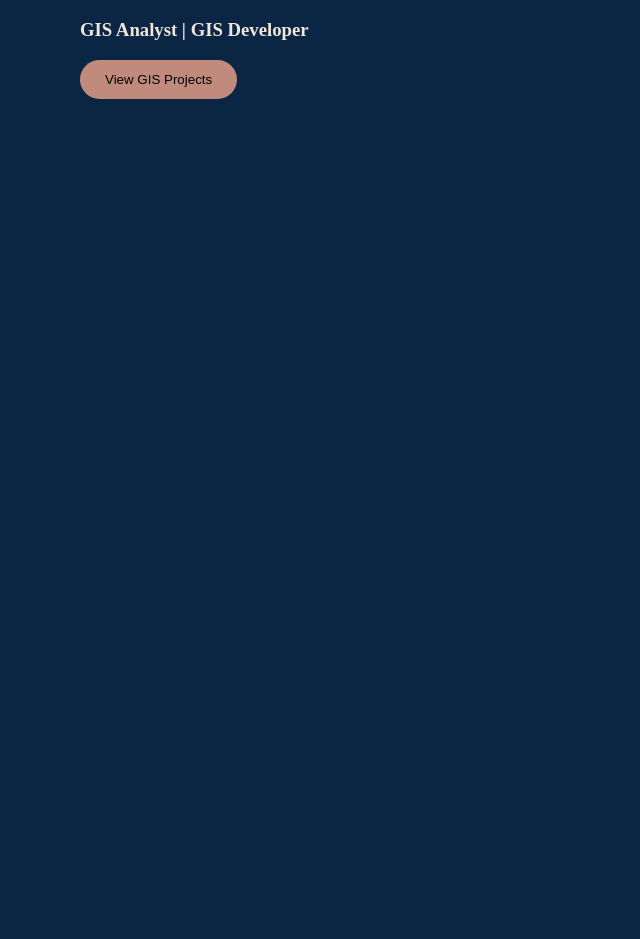
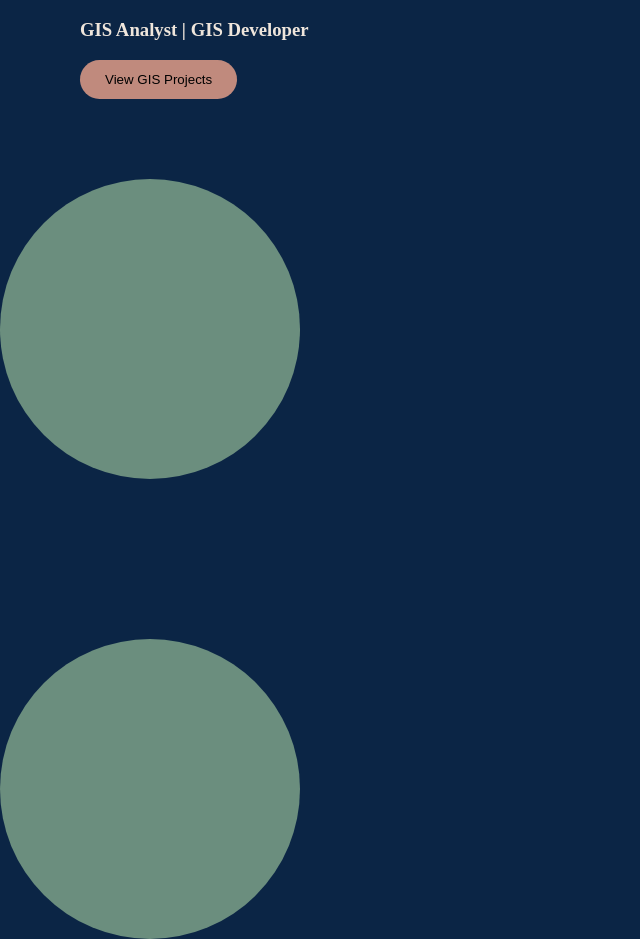
Before and after one commit to Rubieya/rubabarif.github.io, a plain HTML site: page index.html in a window 1280 px wide. Shown: the part 935-1874 px from the top of the page, without its empty margins (0-640 px from the left). Before the commit the page ends 1114 px from the top, so only its background shows below. Drawn offline with Linux system fonts and the light colour scheme.

Commit message:
Update index.html

```diff
--- a/index.html
+++ b/index.html
@@ -18,6 +18,15 @@
   <button>View GIS Projects</button>
 </div>
 
+<div class="visual">
+  <!-- yahan future mein GIS image ayegi -->
+</div>
+
+<div class="hero">
+  <div class="content"></div>
+  <div class="visual"></div>
+</div>
+
 
 
 
```
